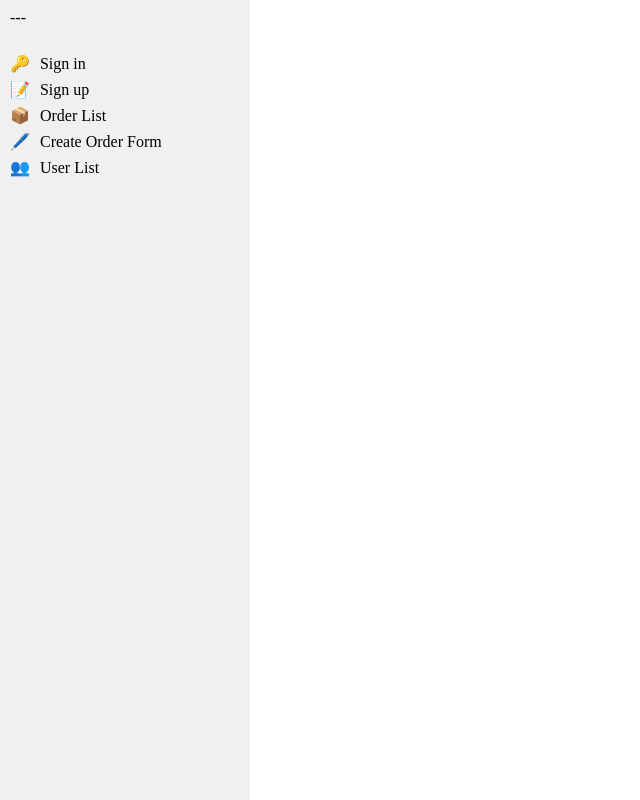
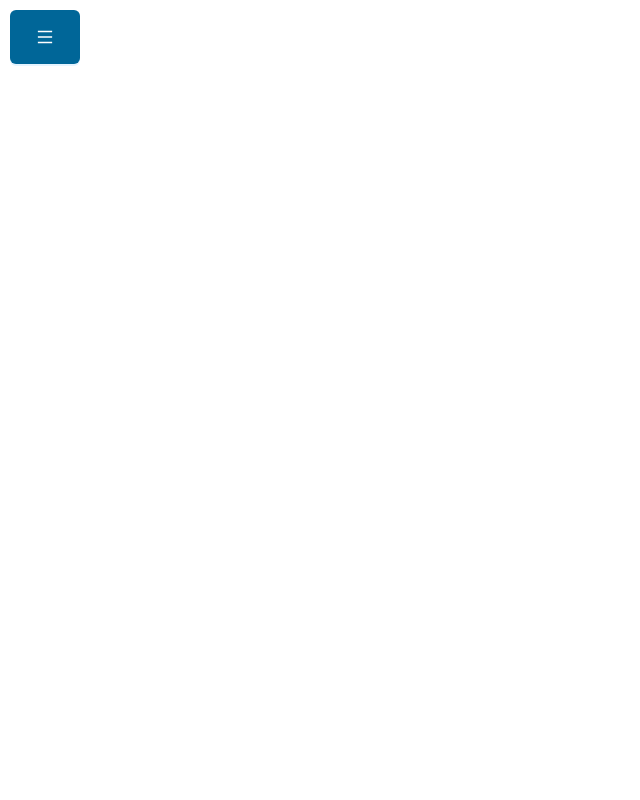
Before and after one commit to Sapariyeva/esdp-team-3-frontend, a React (Vite) app: page / in a window 1280 px wide. Shown: the whole page, without its empty margins (0-640 px from the left). Built offline with nearby package versions, Linux system fonts and the light colour scheme.

Commit message:
Sidebar Upd

```diff
--- a/src/components/Sidebar/Sidebar.scss
+++ b/src/components/Sidebar/Sidebar.scss
@@ -1,34 +1,14 @@
 .sidebar {
-  width: 250px;
+  width: 70px;
   height: 100vh;
   background-color: #f0f0f0;
-  &.collapsed {
-    width: 50px; // Измените размеры при свёрнутом состоянии
-  }
-  &__button {
-    padding: 10px;
-    cursor: pointer;
-    // Стили для кнопки
-  }
-  &__list {
-    list-style-type: none;
-    padding: 10px;
-  }
-  &__item {
-    margin: 10px 0;
-  }
+  margin: 10px;
+  position: sticky;
   &__link {
     text-decoration: none;
     color: black;
     display: flex;
     align-items: center;
-    // Стили для ссылок
-  }
-  &__icon {
-    margin-right: 10px;
-    // Стили для иконок
-  }
-  &__title {
-    // Стили для текстового заголовка
+    font-size: 1rem;
   }
 }
--- a/src/components/Sidebar/Sidebar.tsx
+++ b/src/components/Sidebar/Sidebar.tsx
@@ -1,20 +1,34 @@
-import { useState } from 'react';
-import { Link } from "react-router-dom";
-import './Sidebar.scss';
+import {useState} from 'react';
+import {MenuFoldOutlined, MenuOutlined, MenuUnfoldOutlined} from '@ant-design/icons';
+import type { MenuProps } from 'antd';
+import {Button, Dropdown} from 'antd';
+import {Link} from "react-router-dom";
+import './Sidebar.scss'
 
-interface SidebarItem {
-    id: number;
-    title: string;
-    link: string;
-    icon: string; // Добавляем поле для иконки
-}
-
-const sidebarItems: SidebarItem[] = [
-    { id: 1, title: 'Sign in', link: '/signin', icon: '🔑' },
-    { id: 2, title: 'Sign up', link: '/signup', icon: '📝' },
-    { id: 3, title: 'Order List', link: '/order', icon: '📦' },
-    { id: 4, title: 'Create Order Form', link: '/createOrderForm', icon: '🖊️' },
-    { id: 5, title: 'User List', link: '/user', icon: '👥' },
+const items: MenuProps['items'] = [
+    {
+        label: <Link className={'sidebar__link'} to={'/signin'} children={'Sign in'}/>,
+        key: '0',
+    },
+    {
+        label: <Link className={'sidebar__link'} to={'/signup'} children={'Sign up'}/>,
+        key: '1',
+    },
+    {
+        type: 'divider',
+    },
+    {
+        label: <Link className={'sidebar__link'} to={'/order'} children={'Order List'}/>,
+        key: '3',
+    },
+    {
+        label: <Link className={'sidebar__link'} to={'/createOrderForm'} children={'Create order form'}/>,
+        key: '4',
+    },
+    {
+        label: <Link className={'sidebar__link'} to={'/user'} children={'User List'}/>,
+        key: '5',
+    },
 ];
 
 const Sidebar = () => {
@@ -23,23 +37,13 @@ const Sidebar = () => {
         setCollapsed(!collapsed);
     };
 
-    return (
-        <div className={`sidebar ${collapsed ? 'collapsed' : ''}`}>
-            <div className="sidebar__button" onClick={toggleCollapsed}>
-                ---
-            </div>
-            <ul className="sidebar__list">
-                {sidebarItems.map(item => (
-                    <li key={item.id} className="sidebar__item">
-                        <Link to={item.link} className="sidebar__link">
-                            <span className="sidebar__icon">{item.icon}</span>
-                            {!collapsed && <span className="sidebar__title">{item.title}</span>}
-                        </Link>
-                    </li>
-                ))}
-            </ul>
-        </div>
-    );
+    return  <Dropdown className={'sidebar'} menu={{items}} trigger={['click']}>
+        <Button className={'sidebar__button'}
+                type="primary"
+                onClick={toggleCollapsed}
+        >
+            {collapsed ? <MenuOutlined /> : <MenuOutlined/>}
+        </Button>
+    </Dropdown>
 };
-
 export default Sidebar;
```
